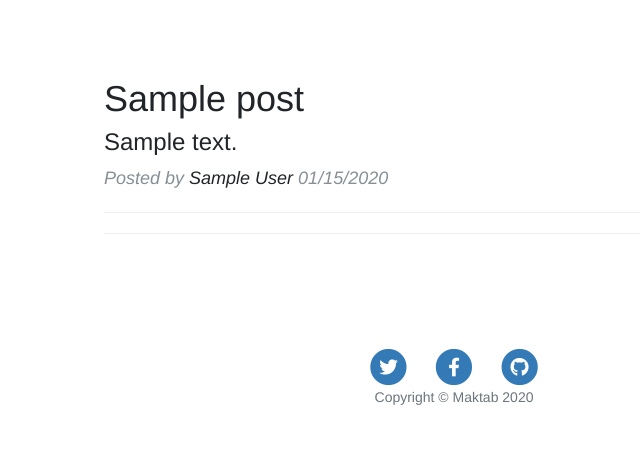
After one commit to ArminNaCl/django-myblog, a Django app: page /blog/search/ in a window 1280 px wide. The commit adds this page. Shown: the part 525-998 px from the top of the page, without its empty margins (186-826 px from the left). Run offline with Django 3.2, Linux system fonts and the light colour scheme; tables that the repository leaves empty hold one stand-in row (values such as "Sample post"); some libraries are stand-ins or nearby versions.

Commit message:
complite Search-View

```diff
--- a/myblog/urls.py
+++ b/myblog/urls.py
@@ -8,7 +8,8 @@ from .views import(
     like_comment,
     BlogMounthArchive,
     BlogWeekArchive,
-    BigComments
+    BigComments,
+    SearchView,
 )
 
 # from django.conf.urls import url
@@ -21,6 +22,7 @@ urlpatterns = [
     path('blog/categories', CategoryListView.as_view(), name="categories-url"),
     path('blog/categories/<slug:category>',CategoryView.as_view() ,name="category-url"),
     path('blog/as',BigComments.as_view(),name='most_comment'),
+    path('blog/search/', SearchView.as_view(), name='search'),
     path('blog/<slug:slug>',SingleView.as_view(), name = 'post-url'),
     path('user/<int:author>',UserView.as_view(),name ='user-url'),
     path('blog/like/',like_comment, name ="like_comment"),
--- a/myblog/views.py
+++ b/myblog/views.py
@@ -8,6 +8,7 @@ from django.http import HttpResponse
 from django.contrib.auth import get_user_model
 from django.views.generic import MonthArchiveView , WeekArchiveView
 from django.db.models import Q
+from django.views.generic import TemplateView
 
 User = get_user_model()
 
@@ -28,6 +29,9 @@ class PostListView(ListView):
     context_object_name = 'posts'
     paginate_by = 3
     template_name = 'myblog/index.html'
+    # def get(self,requist):
+    #     query = request.GET
+
 
 
 class UserView(ListView):
@@ -125,17 +129,18 @@ class BigComments(ListView):
     def get_queryset(self):
         queryset =Post.objects.all()
         queryset = sorted(queryset, key=lambda post: post.commentCount,reverse=True)
-        print('a',queryset)
         return queryset
 
-def get_blog_queryset(query=None):
-    queryset = list()
-    queries = query.split(" ")
-    for q in queries:
-        posts = Post.objects.filter(
-            Q(title__icontrains=q),
-            Q(content__icontrains=q)
-        ).distinct()
-        for post in posts:
-            queryset.append(post)
-    return list(set(queryset))
+
+class SearchView(ListView):
+    template_name = 'component/search.html'
+    context_object_name = 'posts'
+    def get(self, request, *args, **kwargs):
+        q = request.GET.get('q', '')
+        self.results = Post.objects.filter(
+            Q(title__icontains=q)
+        )
+        self.results =list(set(self.results))
+        return super().get(request, *args, **kwargs)
+    def get_queryset(self):
+        return self.results
--- a/templates/base/navbar.html
+++ b/templates/base/navbar.html
@@ -26,7 +26,7 @@
             <a class="nav-link" href="{% url 'logout-url'  %}">Log out</a>
           </li>
           <div class= "search-bar mt-sm-2 mr-2">
-            <form method="get">
+            <form method="get" action="{% url 'search' %}">
               <input type="text" class="form-control" name ="q" id="id_q" placeholder="Search">
 
             </form>
--- /dev/null
+++ b/templates/component/search.html
@@ -0,0 +1,75 @@
+{% extends "base/base.html" %}
+
+
+
+<body>
+
+
+
+  {% block header %}
+  <header class="masthead" style=background-image:url('../../media/post/img/home-bg.jpg') >
+    <div class="overlay"></div>
+    <div class="container">
+      <div class="row">
+        <div class="col-lg-8 col-md-10 mx-auto">
+          <div class="site-heading">
+            <h1>Maktab Bootcamp</h1>
+            <span class="subheading">
+              Search
+            </span>
+          </div>
+        </div>
+      </div>
+    </div>
+  </header>
+  {% endblock header %}
+  <!-- Page Header -->
+
+
+  {% block content %}
+      <!-- Main Content -->
+  <div class="container">
+    <div class="row">
+      <div class="col-lg-8 col-md-10 mx-auto">
+
+  {% if posts %}
+
+
+        {% for post in posts %}
+        <div class="post-preview">
+          <a href="{% url "post-url" post.slug %}">
+            <h2 class="post-title">
+              {{post.title}}
+            </h2>
+            <h3 class="post-subtitle">
+              {{post.content|truncatewords:12 }}
+            </h3>
+          </a>
+          <p class="post-meta">Posted by
+            <a href="{% url "user-url" post.author.id %} ">{{post.author.full_name}}</a>
+            {{ post.create_at |date:"SHORT_DATE_FORMAT" }}</p>
+        </div>
+        <hr>
+        {% endfor %}
+  {%  else %}
+  {{posts}}
+  {{view.objects}}
+  <h3>No post find</h3>
+  {% endif %}
+
+
+
+
+        <hr>
+        <!-- Pager -->
+        <div class="clearfix">
+          {% include "component/pagination.html" with page=posts %}
+        </div>
+      </div>
+    </div>
+  </div>
+  {% endblock content %}
+
+
+  <hr>
+</body>
```
